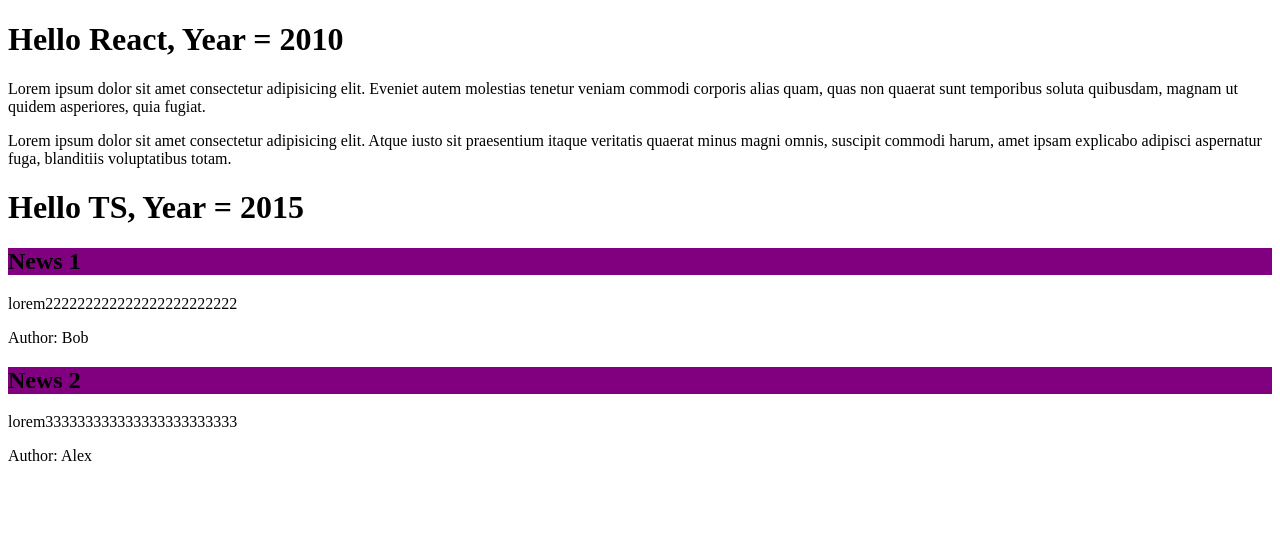
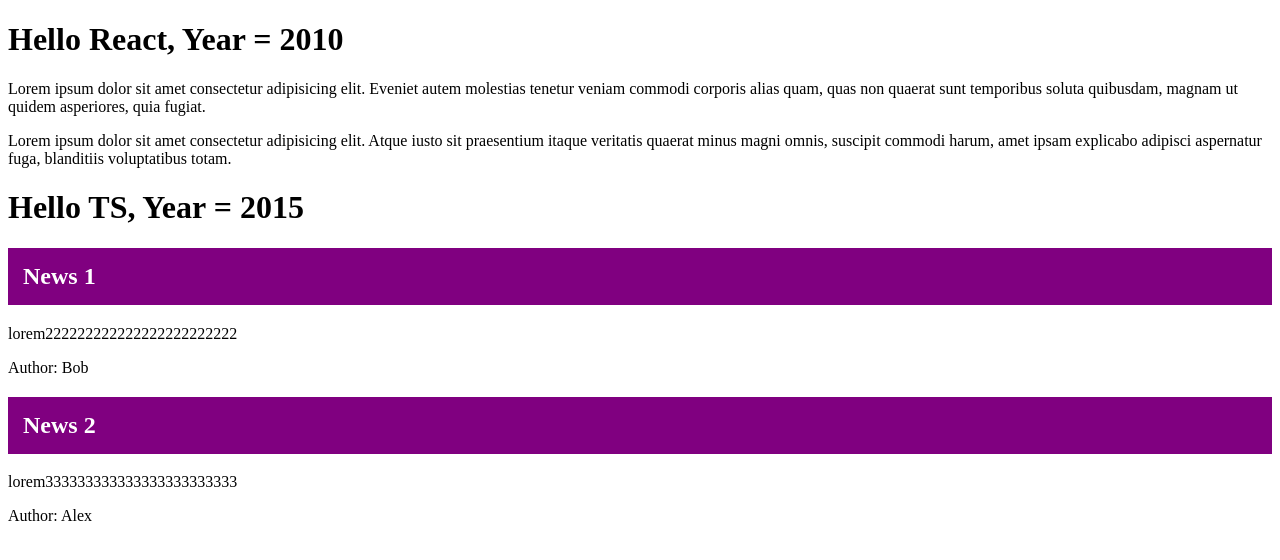
Before and after one commit to Bogdan-1121/react-shop, a React (Create React App) app: page / in a window 1280 px wide. Shown: the top 560 px of the page. Built offline with nearby package versions, Linux system fonts and the light colour scheme.

Commit message:
added style module

```diff
--- a/src/Article.scss
+++ b/src/Article.module.scss
@@ -2,6 +2,6 @@ $color-primary: purple;
 
 .article-title {
     background-color: $color-primary;
-    color: 'white';
-    padding: '15px';
+    color: white;
+    padding: 15px;
 }
--- a/src/Article.tsx
+++ b/src/Article.tsx
@@ -1,4 +1,4 @@
-import './Article.scss'
+import classes from './Article.module.scss'
 
 type Props = {
     title: string
@@ -10,7 +10,7 @@ const Article = ({ title, description, autor }: Props) => {
     return (
         <div className="div">
             <h2
-                className="article-title"
+                className={classes['article-title']}
                 // style={{
                 //     backgroundColor: title === 'News 1' ? 'purple' : 'green',
                 //     color: 'white',
```
